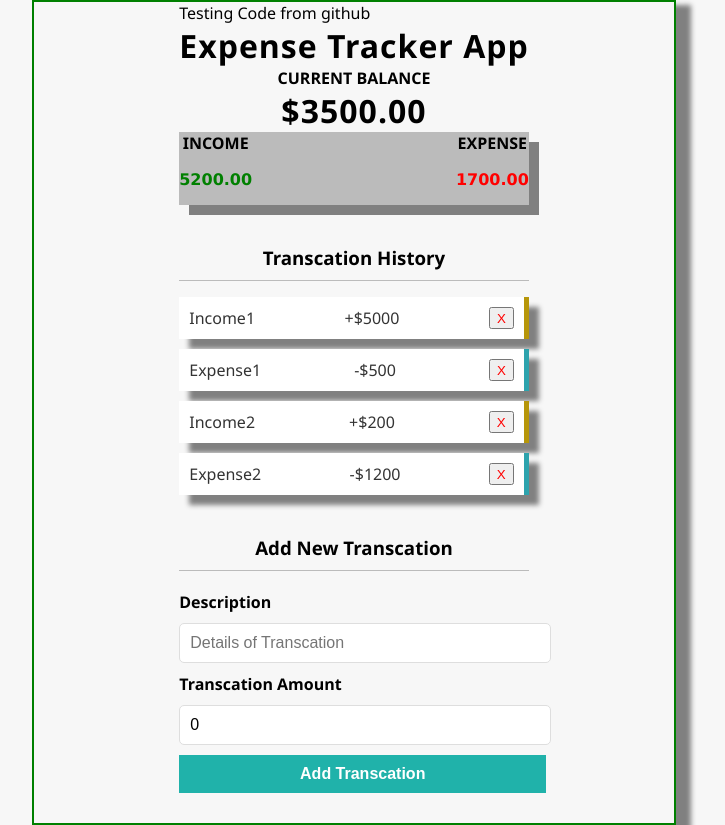
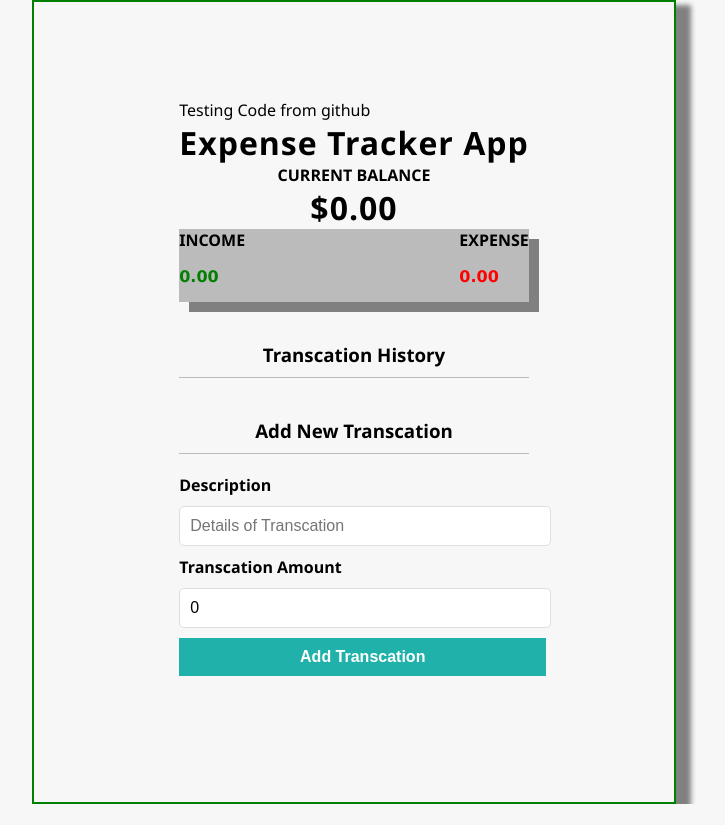
Before and after one commit to mumtazmaqsood/expense_tracker, a React (Create React App) app: page / in a window 1280 px wide. Shown: the whole page, without its empty margins (286-1011 px from the left). After the commit the page ends 804 px from the top, so only its background shows below. Built offline with nearby package versions, Linux system fonts and the light colour scheme.

Commit message:
delete transcation, AddTranscation code written

```diff
--- a/src/components/AddTranscation.js
+++ b/src/components/AddTranscation.js
@@ -1,13 +1,31 @@
-import React, { useState } from 'react'
+import React, { useContext, useState } from 'react'
+import { GlobalContext } from '../context/GlobalState';
 
 export const AddTranscation = () => {
     const [description, setDescription] = useState('');
     const [transcationAmount, setTranscationAmount] = useState(0);
+
+    const {addTranscation} = useContext(GlobalContext);
+    const onSubmit = (e) => {
+        e.preventDefault();
+
+        const newTranscation = {
+            id: new Date().getTime(),
+            description,
+            transcationamount: +transcationAmount
+        }
+        console.log(newTranscation);
+
+        addTranscation(newTranscation);
+
+    }
+
+
     return (
 
         <div>
             <h3>Add New Transcation</h3>
-            <form>
+            <form onSubmit={onSubmit}>
                 <div className="form-control">
                     <label htmlFor="description">Description</label>
                     <input type="text"
--- a/src/context/AppReducer.js
+++ b/src/context/AppReducer.js
@@ -7,7 +7,13 @@ export const AppReducer = (state, action) => {
             return{
                 ...state,
                 transcations: state.transcations
-                    .filter(transcation =>transcation.id != action.payload)
+                    .filter(transcation =>transcation.id !== action.payload)
+            }
+
+        case 'ADD_TRANSCATION':
+            return{
+                ...state,
+                transcations: [action.payload, ...state.transcations]
             }
         default:
             return state;
--- a/src/context/GlobalState.js
+++ b/src/context/GlobalState.js
@@ -3,12 +3,7 @@ import { createContext, useReducer } from "react";
 import {AppReducer} from './AppReducer'
 
 const intialState = {
-    transcations : [
-        {id:1, description:"Income1", transcationamount:5000},
-        {id:2, description:"Expense1", transcationamount:-500},
-        {id:3, description:"Income2", transcationamount:200},
-        {id:4, description:"Expense2", transcationamount:-1200}
-    ]
+    transcations : [ ]
 }
 
 
@@ -24,10 +19,19 @@ export const GlobalProvider = ({children}) => {
         });
     }
 
+    function addTranscation(transcation){
+        dispatch({
+            type: 'ADD_TRANSCATION',
+            payload: transcation
+        });
+    }
+
     return(
         <GlobalContext.Provider value = {
             {transcations : state.transcations,
-            delTranscation}
+            delTranscation,
+            addTranscation
+        }
         }>
             {children}
     </GlobalContext.Provider>
```
Also changed, not shown: 1 other file (tests, documents, lock files or other folders).
